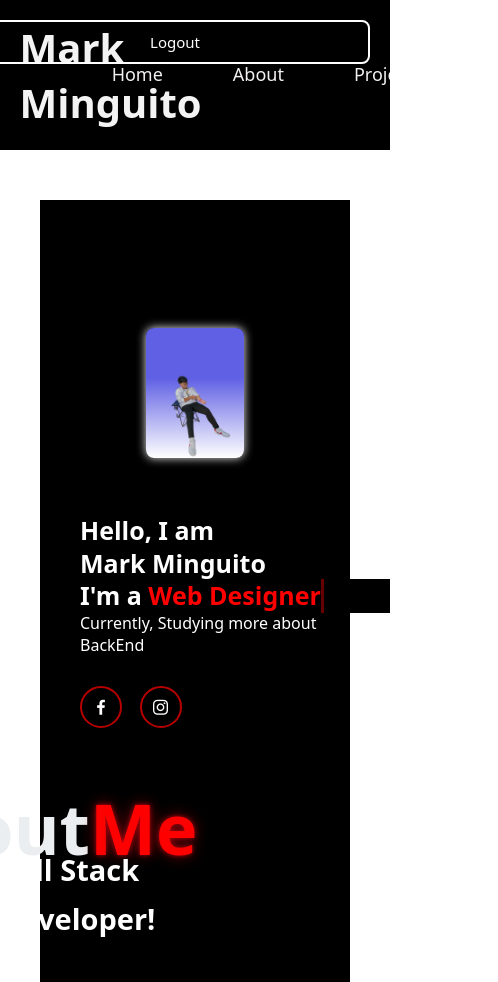
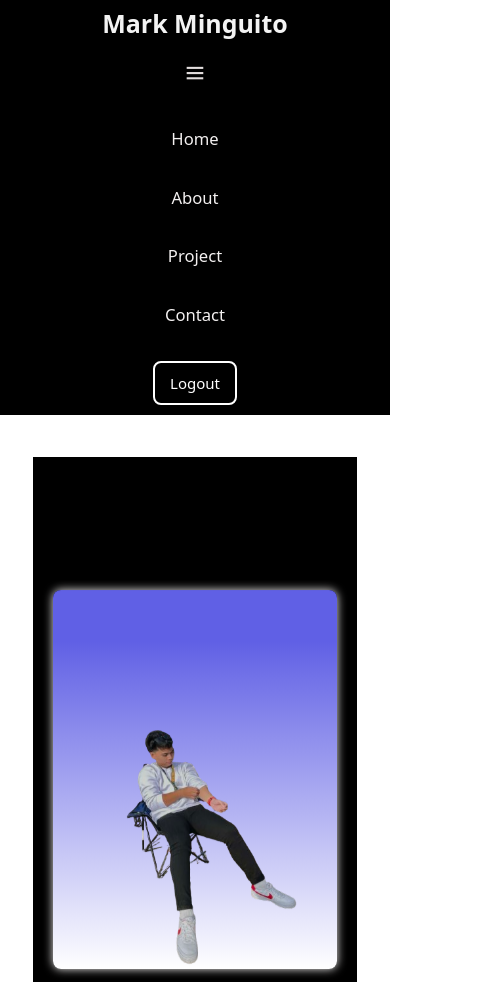
Before and after one commit to SushiiDev-art/Minguito-Portfolio, a plain HTML site: page index.html in a window 390 px wide. Shown: the top 982 px of the page, 498 px wide, since content can reach past the window. Drawn offline with nearby package versions, Linux system fonts and the light colour scheme.

Commit message:
Update web.css

```diff
--- a/web.css
+++ b/web.css
@@ -1,4 +1,4 @@
-* {
+*{
     margin: 0;
     padding: 0;
     box-sizing: border-box;
@@ -8,31 +8,7 @@
     text-decoration: none;
 }
 
-body {
-    margin: 0;
-    padding: 0;
-    overflow-x: hidden;
-}
-input, button, textarea {
-    width: 100%;
-    max-width: 100%;
-    box-sizing: border-box;
-}
-@media (max-width: 600px) {
-    .log-in, .register-form {
-        width: 90%;
-        margin: auto;
-        padding: 20px;
-    }
 
-    h2, h3 {
-        font-size: 20px;
-    }
-
-    .profile-image {
-        width: 120px;
-    }
-}
 
 :root {
     --bg-color: rgb(137, 2, 2);
@@ -49,6 +25,7 @@ html{
 }
 .body {
     background-color: rgb(18, 18, 18);
+    width: 100%;
 }
 
 .error-message {
@@ -80,6 +57,7 @@ section {
     z-index: 1000;
     transition: all 0.5s ease;
     background-color: black;
+    flex-wrap: wrap;
 }
 #header.hide{
     top: -56px;
@@ -184,7 +162,9 @@ section {
     font-weight: 700;
     cursor: pointer;
     text-shadow:
-        0 0 10px rgba(229, 9, 20, 0.9),
+        0 0 10px white(229, 9, 20, 0.9);
+    line-height: 1.1;
+
 
 }
 
@@ -207,6 +187,27 @@ section {
     gap: 5rem;
     transition: opacity 0.4s ease, transform 0.4s ease;
     left: 250px;
+}
+
+@media (max-width: 768px) {
+
+    .header-container {
+        flex-direction: column;
+        gap: 15px;
+    }
+
+    nav ul {
+        gap: 15px;
+    }
+
+    nav ul li a {
+        font-size: 18px;
+    }
+
+    .logo {
+        font-size: 28px;
+        text-align: center;
+    }
 }
 
 /* Navbar links */
@@ -852,5 +853,228 @@ form .error {
     font-size: 1.2rem;
     font-weight: bold;
     color: red;
+}
+img {
+    max-width: 100%;
+    height: auto;
+    display: block;
+}
+.container, .log-in, .register-form {
+    max-width: 100%;
+    width: 100%;
+    padding: 20px;
+    box-sizing: border-box;
+}
 
+@media (max-width: 768px) {
+
+    html {
+        font-size: 52%; /* Scale down for mobile */
+    }
+
+    section {
+        padding: 8rem 5% 2rem;
+    }
+
+    /* HEADER + NAVBAR */
+    #header {
+        flex-direction: column;
+        gap: 10px;
+        text-align: center;
+        padding: 1.5rem 2rem;
+    }
+
+    .navbar {
+        flex-direction: column;
+        gap: 1.5rem;
+        position: static;
+        right: 0 !important;
+        left: 0 !important;
+    }
+
+    .navbar a {
+        right: 0 !important;
+        font-size: 1.8rem;
+    }
+
+    #menu-icon {
+        position: static;
+        margin-top: 10px;
+    }
+
+    /* HOME SECTION */
+    .Home {
+        flex-direction: column;
+        text-align: center;
+        gap: 4rem;
+    }
+
+    .home-content {
+        margin-left: 0;
+    }
+
+    .home-content h1 {
+        font-size: 4rem;
+    }
+
+    .home-content h4,
+    .home-content h5 {
+        font-size: 3rem;
+    }
+
+    .home-img img {
+        width: 70vw;
+        margin-top: 20px;
+    }
+
+    /* ABOUT SECTION FIX */
+    .about {
+        grid-template-columns: 1fr;
+        text-align: center;
+    }
+
+    .about-text h6,
+    .about-text h7,
+    .about-text p {
+        position: static !important; /* Remove all absolute positions */
+        text-align: center;
+        margin: 10px auto;
+    }
+
+    .about-text h6 {
+        font-size: 4rem;
+    }
+
+    .about-text h7 {
+        font-size: 2.2rem;
+    }
+
+    .about-text p {
+        font-size: 1.6rem;
+        max-width: 95%;
+    }
+
+    /* LOGIN FORM */
+    .log-in {
+        width: 90%;
+        padding: 30px;
+        top: 0;
+        left: 0;
+    }
+
+    form input {
+        width: 100%;
+    }
+
+    .log-in button {
+        width: 80%;
+        left: 0;
+    }
+
+    /* REGISTER FORM */
+    .register-form {
+        width: 90%;
+        padding: 30px;
+        height: auto;
+    }
+
+    .register-form button {
+        width: 80%;
+        left: 0;
+        margin-top: 10px;
+    }
+
+    /* PROJECTS */
+    .section-title {
+        left: 0 !important;
+        bottom: 0 !important;
+        text-align: center;
+        font-size: 3rem;
+    }
+
+    .projects-container {
+        grid-template-columns: 1fr;
+    }
+
+    /* CONTACT */
+    .contact-container {
+        width: 100%;
+        padding: 15px;
+    }
 }
+
+@media (max-width: 768px){
+
+    /* HEADER FIX */
+    #header {
+        display: flex;
+        flex-direction: column;
+        align-items: center;
+        justify-content: center;
+        gap: 10px;
+        padding: 1.2rem;
+    }
+
+    /* LOGO FIX */
+    .Logo {
+        font-size: 3rem;
+        text-align: center;
+        margin-bottom: 5px;
+    }
+
+    .logout-btn {
+        position: static;
+        margin-top: 10px;
+    }
+
+    /* MENU ICON FIX */
+    #menu-icon {
+        font-size: 3rem;
+        position: static;
+        margin: 10px auto;
+        display: block;
+    }
+
+    /* NAVBAR FIX */
+    .navbar {
+        width: 100%;
+        display: flex;
+        flex-direction: column !important;
+        align-items: center;
+        gap: 1.5rem;
+        margin-top: 10px;
+        left: 0 !important;
+        right: 0 !important;
+        position: static !important;
+    }
+
+    .navbar a {
+        right: 0 !important;
+        font-size: 2rem;
+        padding: 10px 0;
+    }
+}
+
+    @media (max-width: 1000px) {
+
+    .home-img img {
+        width: 80vw !important;
+        max-width: 100% !important;
+        height: auto !important;
+        margin: 0 auto;
+        display: block;
+    }
+
+    .Home {
+        flex-direction: column !important;
+        justify-content: center !important;
+        align-items: center !important;
+        text-align: center !important;
+        gap: 3rem;
+    }
+
+    .home-content {
+        margin-left: 0 !important;
+        text-align: center !important;
+    }
+}
```
